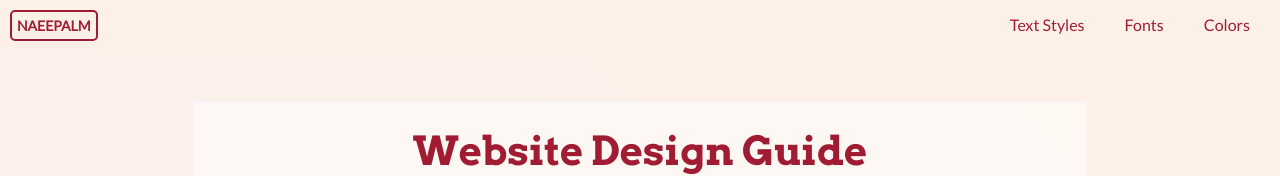
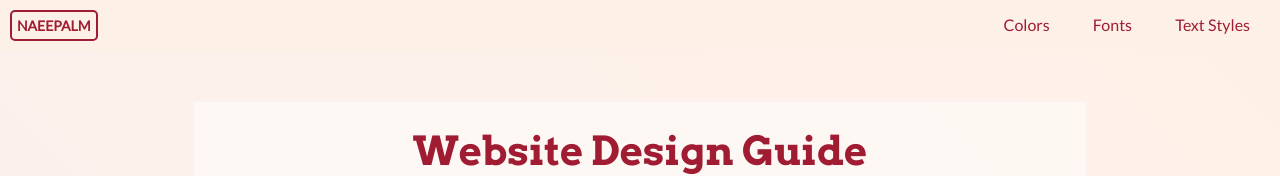
Before and after one commit to naeepalm/WebsiteDesignSystem, a plain HTML site: page index.html in a window 1280 px wide. Shown: the top 176 px of the page. Drawn offline with nearby package versions, Linux system fonts and the light colour scheme.

Commit message:
fixed navigation list

```diff
--- a/styles.css
+++ b/styles.css
@@ -95,11 +95,12 @@ a:hover {
     cursor: pointer;
     border-radius: 5px;
 }
-
+.nav {
+    float: right;
+}
 .nav li {
-    display: block;
+    display: inline-block;
     padding: 0 20px;
-    float: right;
     position: relative;
     top: 5px;
 }
```
